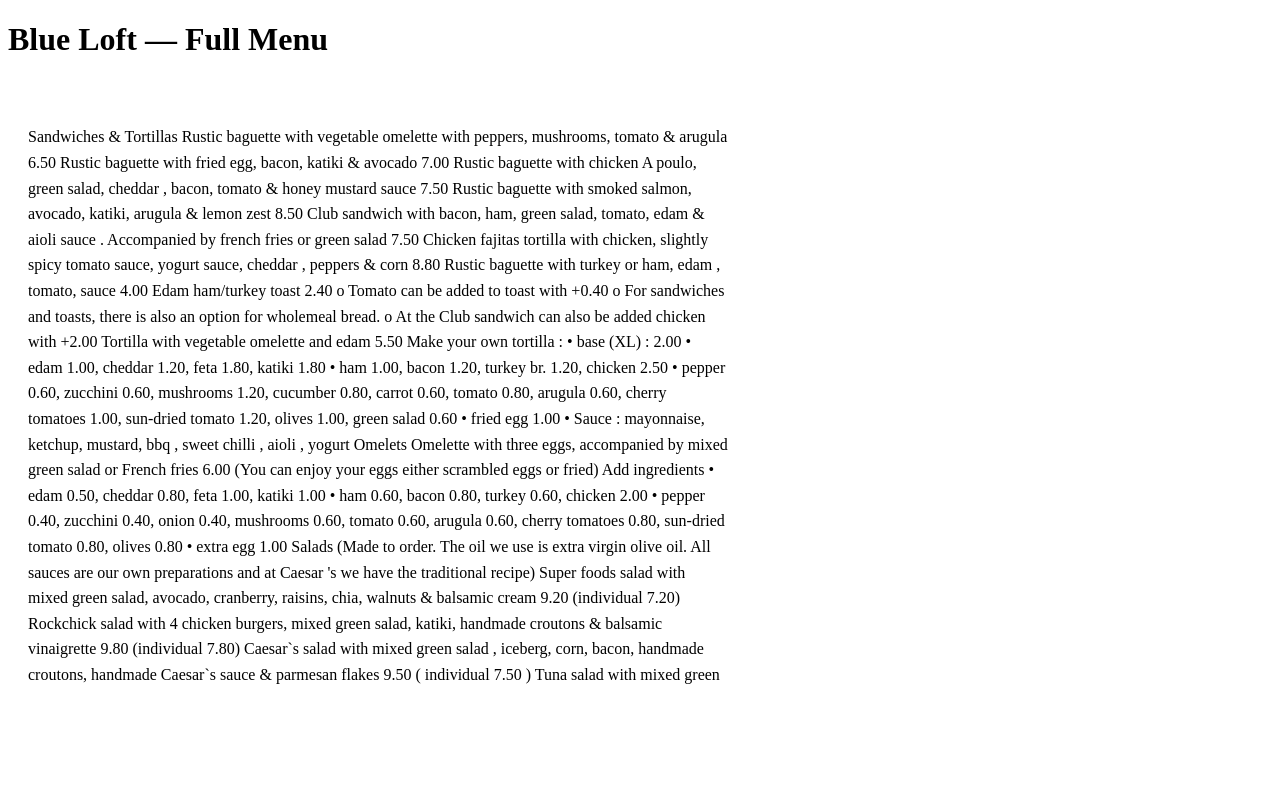
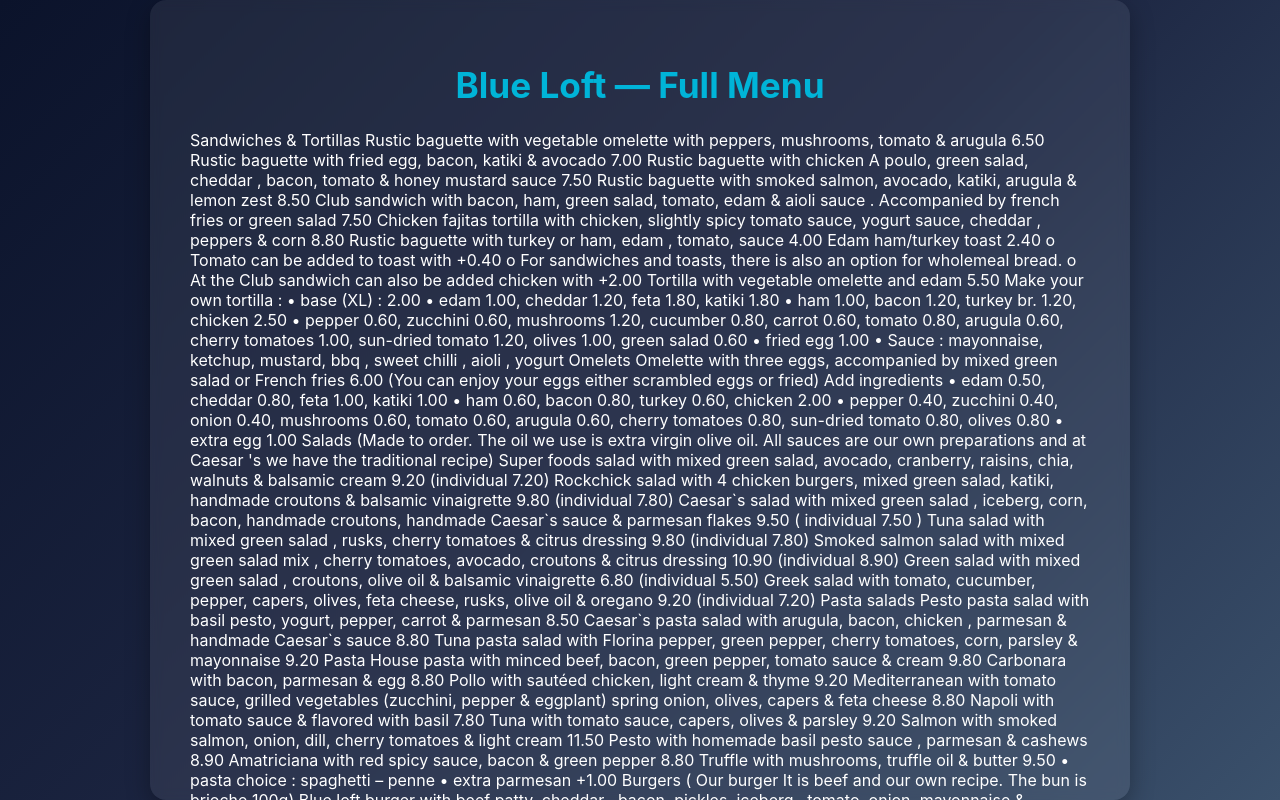
Before and after one commit to dfrntteam-creator/blue-loft-menu, a plain HTML site: page index.html in a window 1280 px wide. Drawn offline with Linux system fonts and the light colour scheme.

Commit message:
Update style.css

```diff
--- a/style.css
+++ b/style.css
@@ -1,12 +1,44 @@
-.menu-text {
-  margin-top: 30px;
-  max-width: 700px;
+body {
+  margin: 0;
+  padding: 0;
+  font-family: 'Inter', 'Helvetica Neue', Arial, sans-serif;
+  background: linear-gradient(135deg, #0b132b, #1c2541, #3a506b);
+  color: #fff;
+  display: flex;
+  justify-content: center;
+  align-items: center;
+  min-height: 100vh;
+}
+
+.container {
+  max-width: 900px;
+  width: 90%;
+  background-color: rgba(255, 255, 255, 0.07);
+  backdrop-filter: blur(6px);
+  border-radius: 16px;
+  box-shadow: 0 8px 24px rgba(0, 0, 0, 0.3);
+  padding: 40px;
+  overflow-y: auto;
+  max-height: 90vh;
+}
+
+h1 {
+  text-align: center;
+  font-size: 2.2rem;
+  margin-bottom: 24px;
+  color: #00b4d8;
+}
+
+.menu {
+  white-space: pre-wrap;
+  line-height: 1.6;
   font-size: 1rem;
-  line-height: 1.6;
-  text-align: left;
-  background: rgba(255, 255, 255, 0.1);
-  padding: 20px;
-  border-radius: 10px;
-  height: 70vh;
-  overflow-y: scroll;
 }
+
+::-webkit-scrollbar {
+  width: 8px;
+}
+::-webkit-scrollbar-thumb {
+  background-color: rgba(255, 255, 255, 0.3);
+  border-radius: 8px;
+}
```
